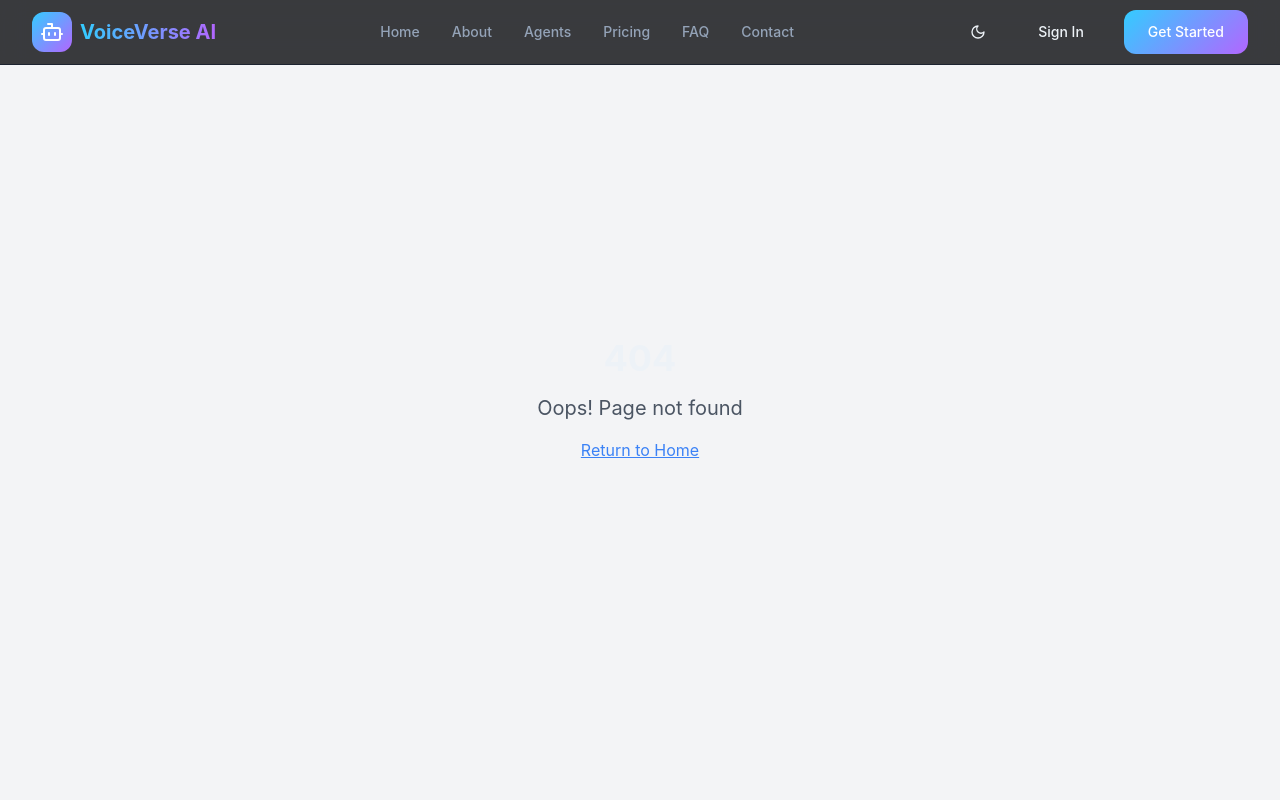
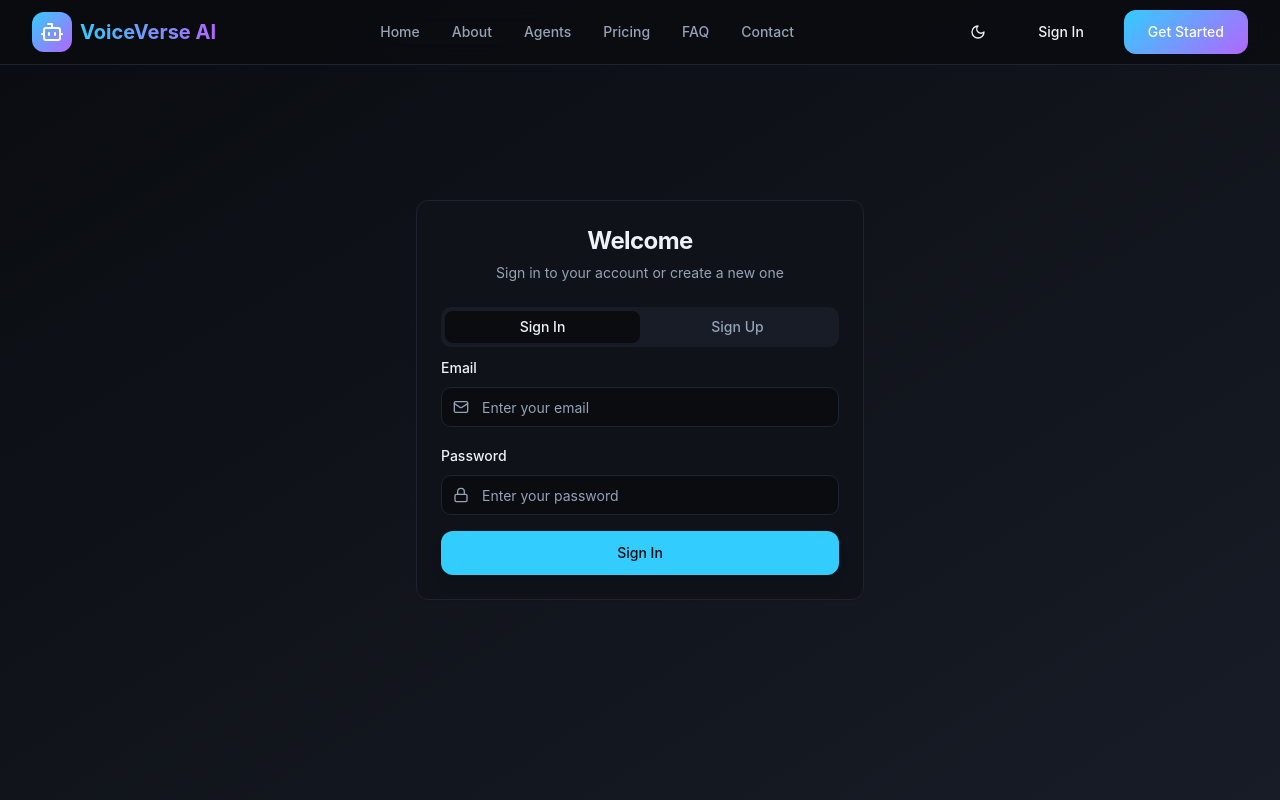
Before and after one commit to Basit1478/AgentHub, a React (Vite) app: page /auth in a window 1280 px wide. Shown: the top 800 px of the page. Built offline with nearby package versions, Linux system fonts and the light colour scheme.

Commit message:
Add sign up/login pages
Implement sign up and login pages for user authentication.

```diff
--- a/src/App.tsx
+++ b/src/App.tsx
@@ -12,6 +12,7 @@ import Agents from "./pages/Agents";
 import Pricing from "./pages/Pricing";
 import Contact from "./pages/Contact";
 import FAQ from "./pages/FAQ";
+import Auth from "./pages/Auth";
 import NotFound from "./pages/NotFound";
 
 const queryClient = new QueryClient();
@@ -33,6 +34,7 @@ const App = () => (
                 <Route path="/pricing" element={<Pricing />} />
                 <Route path="/contact" element={<Contact />} />
                 <Route path="/faq" element={<FAQ />} />
+                <Route path="/auth" element={<Auth />} />
                 {/* ADD ALL CUSTOM ROUTES ABOVE THE CATCH-ALL "*" ROUTE */}
                 <Route path="*" element={<NotFound />} />
               </Routes>
--- a/src/components/navbar.tsx
+++ b/src/components/navbar.tsx
@@ -57,10 +57,10 @@ export function Navbar() {
           <div className="hidden md:flex items-center space-x-4">
             <ThemeToggle />
             <Button variant="ghost" asChild>
-              <Link to="/login">Sign In</Link>
+              <Link to="/auth">Sign In</Link>
             </Button>
             <Button variant="gradient" asChild>
-              <Link to="/signup">Get Started</Link>
+              <Link to="/auth">Get Started</Link>
             </Button>
           </div>
 
@@ -103,10 +103,10 @@ export function Navbar() {
             ))}
             <div className="flex space-x-2 px-3 pt-4">
               <Button variant="ghost" className="flex-1" asChild>
-                <Link to="/login">Sign In</Link>
+                <Link to="/auth">Sign In</Link>
               </Button>
               <Button variant="gradient" className="flex-1" asChild>
-                <Link to="/signup">Get Started</Link>
+                <Link to="/auth">Get Started</Link>
               </Button>
             </div>
           </div>
--- /dev/null
+++ b/src/pages/Auth.tsx
@@ -0,0 +1,254 @@
+import { useState, useEffect } from "react";
+import { useNavigate } from "react-router-dom";
+import { Button } from "@/components/ui/button";
+import { Input } from "@/components/ui/input";
+import { Label } from "@/components/ui/label";
+import { Card, CardContent, CardDescription, CardHeader, CardTitle } from "@/components/ui/card";
+import { Tabs, TabsContent, TabsList, TabsTrigger } from "@/components/ui/tabs";
+import { toast } from "@/hooks/use-toast";
+import { supabase } from "@/integrations/supabase/client";
+import { Loader2, Mail, Lock, User } from "lucide-react";
+
+const Auth = () => {
+  const navigate = useNavigate();
+  const [isLoading, setIsLoading] = useState(false);
+  const [email, setEmail] = useState("");
+  const [password, setPassword] = useState("");
+
+  useEffect(() => {
+    // Check if user is already logged in
+    const checkUser = async () => {
+      const { data: { user } } = await supabase.auth.getUser();
+      if (user) {
+        navigate("/");
+      }
+    };
+    checkUser();
+  }, [navigate]);
+
+  const handleSignUp = async (e: React.FormEvent) => {
+    e.preventDefault();
+    if (!email || !password) {
+      toast({
+        title: "Error",
+        description: "Please fill in all fields",
+        variant: "destructive"
+      });
+      return;
+    }
+
+    setIsLoading(true);
+    try {
+      const redirectUrl = `${window.location.origin}/`;
+
+      const { error } = await supabase.auth.signUp({
+        email,
+        password,
+        options: {
+          emailRedirectTo: redirectUrl
+        }
+      });
+
+      if (error) {
+        if (error.message === "User already registered") {
+          toast({
+            title: "Account exists",
+            description: "An account with this email already exists. Please sign in instead.",
+            variant: "destructive"
+          });
+        } else {
+          toast({
+            title: "Sign up failed",
+            description: error.message,
+            variant: "destructive"
+          });
+        }
+      } else {
+        toast({
+          title: "Success!",
+          description: "Check your email to confirm your account",
+        });
+      }
+    } catch (error) {
+      toast({
+        title: "Error",
+        description: "An unexpected error occurred",
+        variant: "destructive"
+      });
+    } finally {
+      setIsLoading(false);
+    }
+  };
+
+  const handleSignIn = async (e: React.FormEvent) => {
+    e.preventDefault();
+    if (!email || !password) {
+      toast({
+        title: "Error",
+        description: "Please fill in all fields",
+        variant: "destructive"
+      });
+      return;
+    }
+
+    setIsLoading(true);
+    try {
+      const { error } = await supabase.auth.signInWithPassword({
+        email,
+        password,
+      });
+
+      if (error) {
+        if (error.message === "Invalid login credentials") {
+          toast({
+            title: "Login failed",
+            description: "Invalid email or password. Please try again.",
+            variant: "destructive"
+          });
+        } else {
+          toast({
+            title: "Login failed",
+            description: error.message,
+            variant: "destructive"
+          });
+        }
+      } else {
+        toast({
+          title: "Welcome back!",
+          description: "Successfully signed in",
+        });
+        navigate("/");
+      }
+    } catch (error) {
+      toast({
+        title: "Error",
+        description: "An unexpected error occurred",
+        variant: "destructive"
+      });
+    } finally {
+      setIsLoading(false);
+    }
+  };
+
+  return (
+    <div className="min-h-screen flex items-center justify-center bg-gradient-to-br from-background to-muted p-4">
+      <Card className="w-full max-w-md">
+        <CardHeader className="text-center">
+          <CardTitle className="text-2xl font-bold">Welcome</CardTitle>
+          <CardDescription>
+            Sign in to your account or create a new one
+          </CardDescription>
+        </CardHeader>
+        <CardContent>
+          <Tabs defaultValue="signin" className="w-full">
+            <TabsList className="grid w-full grid-cols-2">
+              <TabsTrigger value="signin">Sign In</TabsTrigger>
+              <TabsTrigger value="signup">Sign Up</TabsTrigger>
+            </TabsList>
+
+            <TabsContent value="signin" className="space-y-4">
+              <form onSubmit={handleSignIn} className="space-y-4">
+                <div className="space-y-2">
+                  <Label htmlFor="email-signin">Email</Label>
+                  <div className="relative">
+                    <Mail className="absolute left-3 top-3 h-4 w-4 text-muted-foreground" />
+                    <Input
+                      id="email-signin"
+                      type="email"
+                      placeholder="Enter your email"
+                      value={email}
+                      onChange={(e) => setEmail(e.target.value)}
+                      className="pl-10"
+                      required
+                    />
+                  </div>
+                </div>
+                <div className="space-y-2">
+                  <Label htmlFor="password-signin">Password</Label>
+                  <div className="relative">
+                    <Lock className="absolute left-3 top-3 h-4 w-4 text-muted-foreground" />
+                    <Input
+                      id="password-signin"
+                      type="password"
+                      placeholder="Enter your password"
+                      value={password}
+                      onChange={(e) => setPassword(e.target.value)}
+                      className="pl-10"
+                      required
+                    />
+                  </div>
+                </div>
+                <Button
+                  type="submit"
+                  className="w-full"
+                  disabled={isLoading}
+                >
+                  {isLoading ? (
+                    <>
+                      <Loader2 className="mr-2 h-4 w-4 animate-spin" />
+                      Signing in...
+                    </>
+                  ) : (
+                    "Sign In"
+                  )}
+                </Button>
+              </form>
+            </TabsContent>
+
+            <TabsContent value="signup" className="space-y-4">
+              <form onSubmit={handleSignUp} className="space-y-4">
+                <div className="space-y-2">
+                  <Label htmlFor="email-signup">Email</Label>
+                  <div className="relative">
+                    <Mail className="absolute left-3 top-3 h-4 w-4 text-muted-foreground" />
+                    <Input
+                      id="email-signup"
+                      type="email"
+                      placeholder="Enter your email"
+                      value={email}
+                      onChange={(e) => setEmail(e.target.value)}
+                      className="pl-10"
+                      required
+                    />
+                  </div>
+                </div>
+                <div className="space-y-2">
+                  <Label htmlFor="password-signup">Password</Label>
+                  <div className="relative">
+                    <Lock className="absolute left-3 top-3 h-4 w-4 text-muted-foreground" />
+                    <Input
+                      id="password-signup"
+                      type="password"
+                      placeholder="Create a password"
+                      value={password}
+                      onChange={(e) => setPassword(e.target.value)}
+                      className="pl-10"
+                      required
+                      minLength={6}
+                    />
+                  </div>
+                </div>
+                <Button
+                  type="submit"
+                  className="w-full"
+                  disabled={isLoading}
+                >
+                  {isLoading ? (
+                    <>
+                      <Loader2 className="mr-2 h-4 w-4 animate-spin" />
+                      Creating account...
+                    </>
+                  ) : (
+                    "Create Account"
+                  )}
+                </Button>
+              </form>
+            </TabsContent>
+          </Tabs>
+        </CardContent>
+      </Card>
+    </div>
+  );
+};
+
+export default Auth;
```
